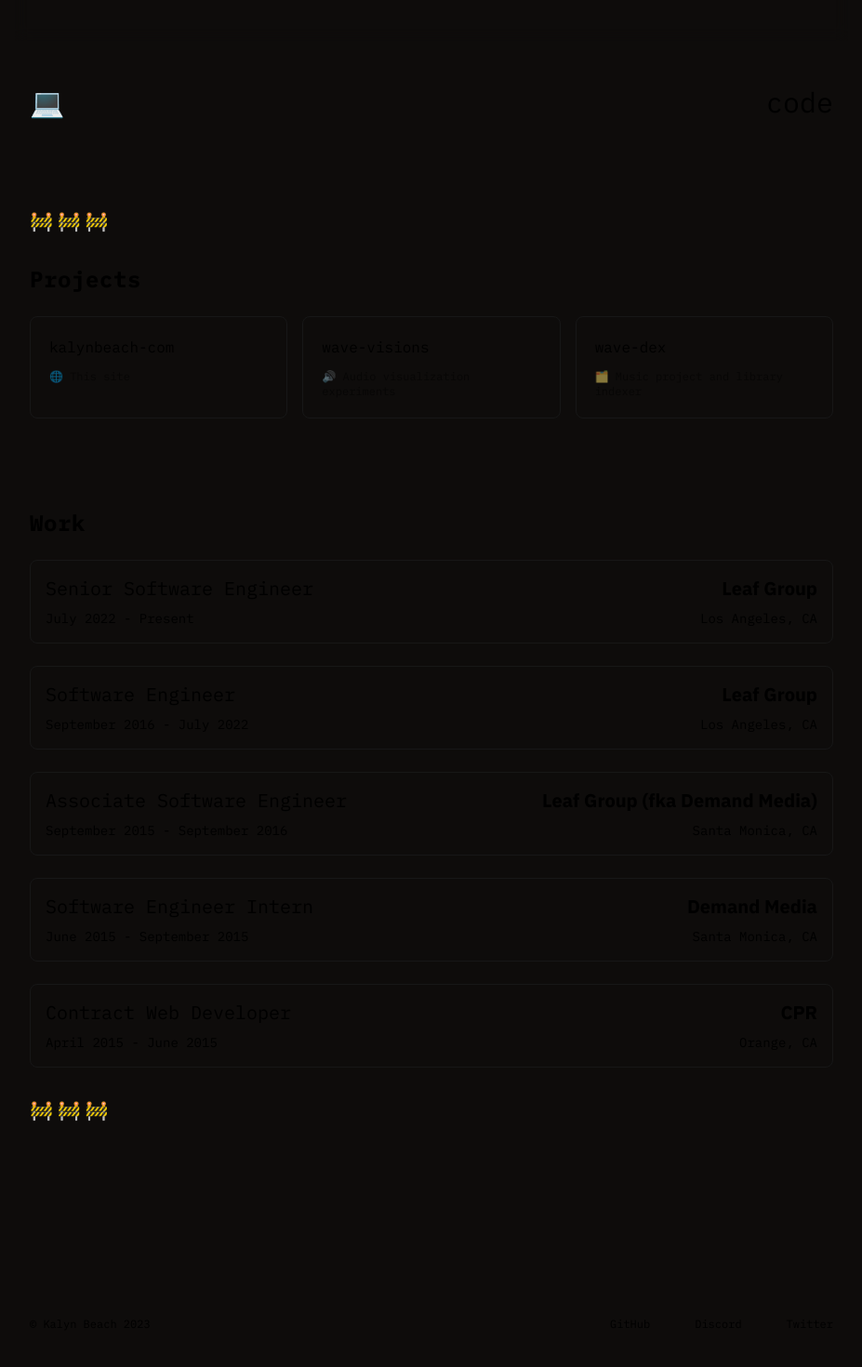
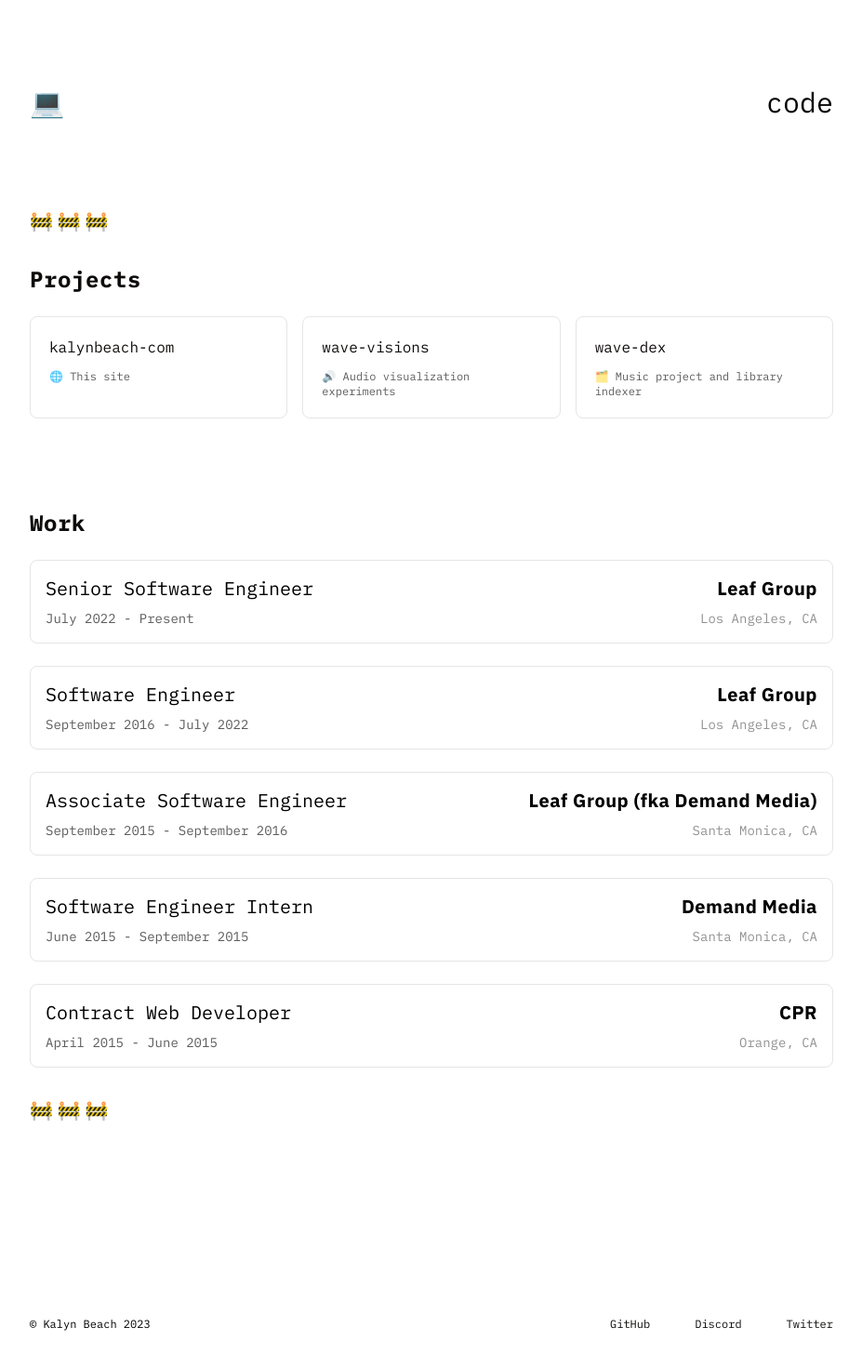
Before and after one commit to kalynbeach/kalynbeach-xyz, a Next.js app: page /code in a window 1280 px wide. Shown: the part 84-1554 px from the top of the page at 93% size, without its empty margins (176-1103 px from the left). Built offline with nearby package versions, Linux system fonts and the light colour scheme.

Commit message:
add classes and update styles for light mode support

```diff
--- a/src/app/code/Job.tsx
+++ b/src/app/code/Job.tsx
@@ -16,17 +16,17 @@ export default function Job({
   description
 }: JobProps) {
   return (
-    <details className='p-4 border border-neutral-900 rounded-lg transition hover:dark:bg-neutral-900/30 hover:dark:border-neutral-800 open:dark:bg-neutral-900/30 open:dark:border-neutral-800'>
+    <details className='p-4 border border-neutral-200 hover:border-neutral-300 dark:border-neutral-900 rounded-lg transition hover:dark:bg-neutral-900/30 hover:dark:border-neutral-800 open:dark:bg-neutral-900/30 open:dark:border-neutral-800'>
       <summary className='list-none cursor-pointer'>
         {/* Job Heading */}
         <div className='mb-2 flex flex-col md:flex-row justify-between md:items-center gap-1 md:gap-0'>
           <h3 className='text-lg md:text-xl font-mono'>{title}</h3>
-          <h4 className='text-lg md:text-xl font-sans font-bold tracking-normal'>{company}</h4>
+          <h4 className='text-lg md:text-xl font-sans font-bold tracking-wide'>{company}</h4>
         </div>
         {/* Job Info */}
         <div className='flex flex-col md:flex-row justify-between md:items-center gap-1 md:gap-0'>
-          <span className='text-sm font-mono'>{startDate} - {endDate}</span>
-          <span className='text-sm font-mono'>{location}</span>
+          <span className='text-sm font-mono text-neutral-800 dark:text-neutral-100 opacity-75'>{startDate} - {endDate}</span>
+          <span className='text-sm font-mono text-neutral-800 dark:text-neutral-100 opacity-50'>{location}</span>
         </div>
       </summary>
       <div className='mt-4'>
--- a/src/app/code/page.tsx
+++ b/src/app/code/page.tsx
@@ -18,7 +18,7 @@ export default function Code() {
 
       {/* Projects */}
       <section className='mb-24'>
-        <h2 className='mb-6 text-2xl font-mono font-bold tracking-wide'>Projects</h2>
+        <h2 className='mb-6 text-2xl font-mono font-bold text-night-900 dark:text-white tracking-wide'>Projects</h2>
         <div className='grid lg:grid-cols-3 gap-4'>
           {
             projects.map((project, i) => <Card key={i} {...project} />)
@@ -28,7 +28,7 @@ export default function Code() {
 
       {/* Work (Experience) */}
       <section className='mb-24'>
-        <h2 className='mb-6 text-2xl font-mono font-bold tracking-wide'>Work</h2>
+        <h2 className='mb-6 text-2xl font-mono font-bold text-night-900 dark:text-white tracking-wide'>Work</h2>
         <div className='flex flex-col gap-6'>
           {
             jobs.map((job, i) => (
--- a/src/app/layout.tsx
+++ b/src/app/layout.tsx
@@ -15,7 +15,7 @@ export default function RootLayout({
   children: React.ReactNode
 }) {
   return (
-    <html lang='en' className={`${inter.variable} ${ibm_plex_mono.variable} ${ibm_plex_sans.variable} bg-night-900`}>
+    <html lang='en' className={`${inter.variable} ${ibm_plex_mono.variable} ${ibm_plex_sans.variable} bg-white dark:bg-night-900`}>
       <body>
         <div className='w-full md:max-w-3xl lg:max-w-4xl min-h-screen mx-auto flex flex-col'>
           <Header />
--- a/src/ui/ActiveLink.tsx
+++ b/src/ui/ActiveLink.tsx
@@ -12,8 +12,8 @@ export default function ActiveLink({
 }: PropsWithChildren<ActiveLinkProps>) {
   const pathName = usePathname()
   const isActive = pathName === props.href
-  const baseClassName = 'text-lg md:text-sm hover:text-kb-green-light md:text-base font-mono transition'
-  const activeClassName = `${baseClassName} text-kb-green-light`
+  const baseClassName = 'text-lg md:text-sm font-mono transition hover:text-kb-green-dark dark:hover:text-kb-green-light'
+  const activeClassName = `${baseClassName} text-kb-green-dark dark:text-kb-green-light`
 
   return (
     <Link
--- a/src/ui/Card.tsx
+++ b/src/ui/Card.tsx
@@ -8,13 +8,13 @@ export default function Card({ title, description, href }: Props) {
   return (
     <a
       href={href}
-      className='min-h-fit p-5 font-mono group rounded-lg border border-neutral-900 transition-colors hover:border-gray-300 hover:bg-gray-100 hover:dark:border-neutral-800 hover:dark:bg-neutral-900/30'
+      className='min-h-fit p-5 font-mono group rounded-lg border border-neutral-200 hover:border-neutral-300 hover:bg-neutral-100 dark:border-neutral-900 hover:dark:border-neutral-800 hover:dark:bg-neutral-900/30 transition-colors'
       target='_blank'
     >
-      <h2 className='mb-3'>
+      <h2 className='mb-3 text-night-900 dark:text-white'>
         {title}
       </h2>
-      <p className={`m-0 max-w-[30ch] text-xs opacity-50`}>
+      <p className={`m-0 max-w-[30ch] text-xs text-neutral-800 dark:text-neutral-100 opacity-75`}>
         {description}
       </p>
     </a>
--- a/src/ui/Footer.tsx
+++ b/src/ui/Footer.tsx
@@ -6,9 +6,9 @@ export default function Footer() {
     <footer className='w-full h-36 mx-auto my-0 px-8 md:px-4 flex flex-col md:flex-row justify-evenly md:justify-between items-start md:items-center font-mono text-xs'>
       <span className=''>&copy; Kalyn Beach {currentYear}</span>
       <div className='flex flex-row justify-evenly items-center'>
-        <a className='inline-block hover:text-kb-green-light transition' href='https://github.com/kalynbeach' target='_blank'>GitHub</a>
-        <a className='inline-block hover:text-kb-green-light ml-12 transition' href='https://discordapp.com/channels/@me/kalynbeach#0114/' target='_blank'>Discord</a>
-        <a className='inline-block hover:text-kb-green-light ml-12 transition' href='https://twitter.com/kalynbeach' target='_blank'>Twitter</a>
+        <a className='inline-block text-night-900 dark:text-white hover:text-kb-green-dark dark:hover:text-kb-green-light transition' href='https://github.com/kalynbeach' target='_blank'>GitHub</a>
+        <a className='ml-12 inline-block text-night-900 dark:text-white hover:text-kb-green-dark dark:hover:text-kb-green-light transition' href='https://discordapp.com/channels/@me/kalynbeach/' target='_blank'>Discord</a>
+        <a className='ml-12 inline-block text-night-900 dark:text-white hover:text-kb-green-dark dark:hover:text-kb-green-light transition' href='https://twitter.com/kalynbeach' target='_blank'>Twitter</a>
       </div>
     </footer>
   )
--- a/src/ui/Header.tsx
+++ b/src/ui/Header.tsx
@@ -5,7 +5,7 @@ import MobileNav from './MobileNav'
 export default function Header() {
   return (
     <header className='m-0 px-8 md:px-4 basis-32 flex flex-row justify-between items-center sticky top-0 bg-transparent backdrop-blur z-50'>
-      <Link href={'/'} className='font-mono md:text-lg text-white'>
+      <Link href={'/'} className='font-mono md:text-lg text-night-900 dark:text-white'>
         kalynbeach
       </Link>
       {/* Mobile Nav */}
--- a/src/ui/MobileNav.tsx
+++ b/src/ui/MobileNav.tsx
@@ -25,18 +25,18 @@ export default function MobileNav() {
         {
           isOpen ? (
             <svg width='32' height='32' viewBox='0 0 24 24' xmlns='http://www.w3.org/2000/svg'>
-              <path className='fill-white' d='M19 6.41L17.59 5 12 10.59 6.41 5 5 6.41 10.59 12 5 17.59 6.41 19 12 13.41 17.59 19 19 17.59 13.41 12 19 6.41z'/>
+              <path className='fill-night-900 dark:fill-white' d='M19 6.41L17.59 5 12 10.59 6.41 5 5 6.41 10.59 12 5 17.59 6.41 19 12 13.41 17.59 19 19 17.59 13.41 12 19 6.41z'/>
             </svg>
           ) : (
             <svg width='32' height='32' viewBox='0 0 24 24' xmlns='http://www.w3.org/2000/svg'>
-              <path className='fill-white' d='M2 6h20v2H2zm0 5h20v2H2zm0 5h20v2H2z'/>
+              <path className='fill-night-900 dark:fill-white' d='M2 6h20v2H2zm0 5h20v2H2zm0 5h20v2H2z'/>
             </svg>
           )
         }
       </button>
-      <div className={`${isOpen ? 'h-64' : 'h-0'} absolute left-0 top-32 w-full bg-night-900 transition-all ease-out duration-300 transform`}>
+      <div className={`${isOpen ? 'h-64' : 'h-0'} absolute left-0 top-32 w-full bg-white dark:bg-night-900 transition-all ease-out duration-300 transform`}>
         <div
-          className={`${!isOpen ? 'hidden' : ''} h-full p-8 flex flex-col justify-evenly gap-8 text-xl text-right border-t border-b border-neutral-900 z-50`}
+          className={`${!isOpen ? 'hidden' : ''} h-full p-8 flex flex-col justify-evenly gap-8 text-xl text-right border-t border-b border-neutral-200 dark:border-neutral-900 z-50`}
           role='menu'
           aria-orientation='vertical'
           aria-labelledby='options-menu'
```
